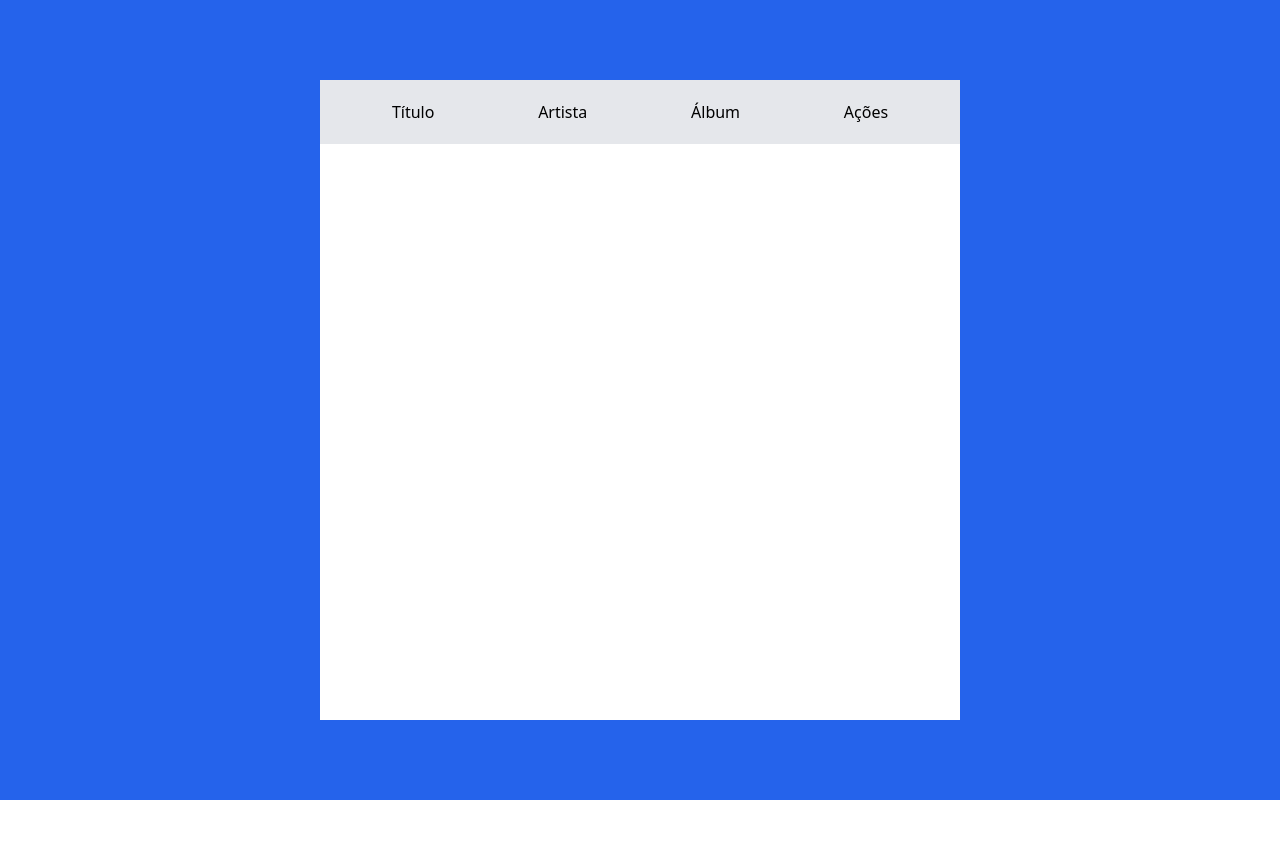
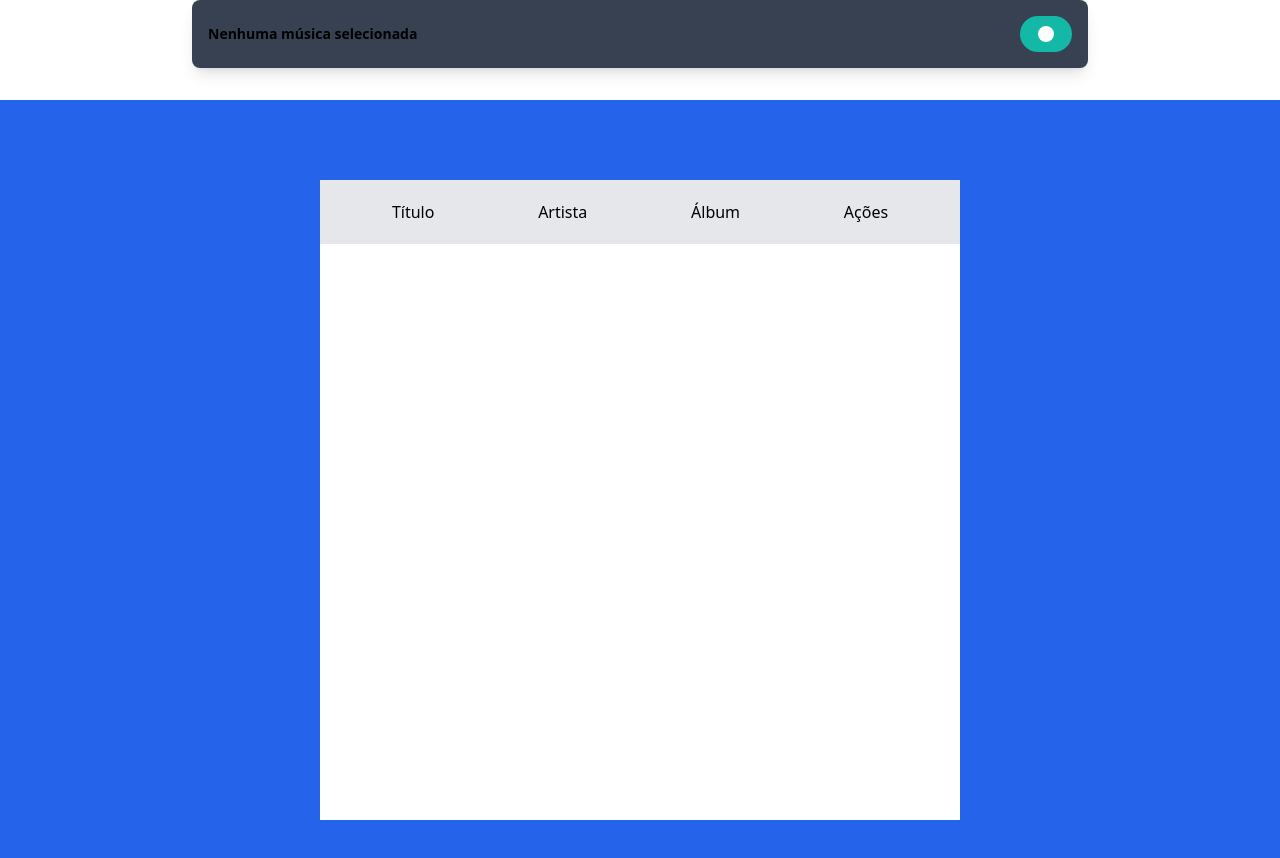
Before and after one commit to GuilhermeAbreu12/Abreu-Musics, a plain HTML site: page public/list.html in a window 1280 px wide. Before the commit the page ends 800 px from the top, so only its background shows below. Drawn offline with nearby package versions, Linux system fonts and the light colour scheme; no server answers.

Commit message:
feat: add player in list.html

```diff
--- a/public/list.html
+++ b/public/list.html
@@ -8,6 +8,23 @@
     <link rel="stylesheet" href="css/style.css">
 </head>
 <body class="h-screen box-border">
+    <div class="container mx-auto max-w-4xl">
+        <div class="bg-gray-700 p-4 rounded-lg shadow-lg mb-8 flex items-center justify-between">
+            <audio id="audio-player" src="" class="hidden"></audio>
+            <div id="player-info" class="text-sm">
+                <span class="font-bold" id="player-title">Nenhuma música selecionada</span>
+                <span class="text-gray-400" id="player-artist"></span>
+            </div>
+            <div class="flex items-center">
+                <button id="play-button" class="bg-teal-500 hover:bg-teal-600 text-white font-bold py-2 px-4 rounded-full transition-colors duration=200">
+                    <svg class="w-5 h-5" fill="currentColor" viewBox="0 0 20 20"><path d="M10 18a8 8 0 100-16 8 8 0 000 16zM9.555 7.168A1 1 0 008 8v4a1 1 0 001.555.832l3-2a1 1 0 000-1.664l-3-2z"></path></svg>
+                </button>
+                <button id="pause-button" class="hidden bg-red-500 hover:bg-red-600 text-white font-bold py-2 px-4 rounded-full transition-colors duration-200">
+                    <svg class="w-5 h-5" fill="currentColor" viewBox="0 0 20 20"><path d="M10 18a8 8 0 100-16 8 8 0 000 16zMB 7v6l5-3-5-3z"></path></svg>
+                </button>
+            </div>
+        </div>
+    </div>
     <main class="flex bg-blue-600 h-full justify-center items-center">
         <table class="bg-white h-[80vh] w-[50vw] text-black text-center flex">
             <thead class="w-full">
```
